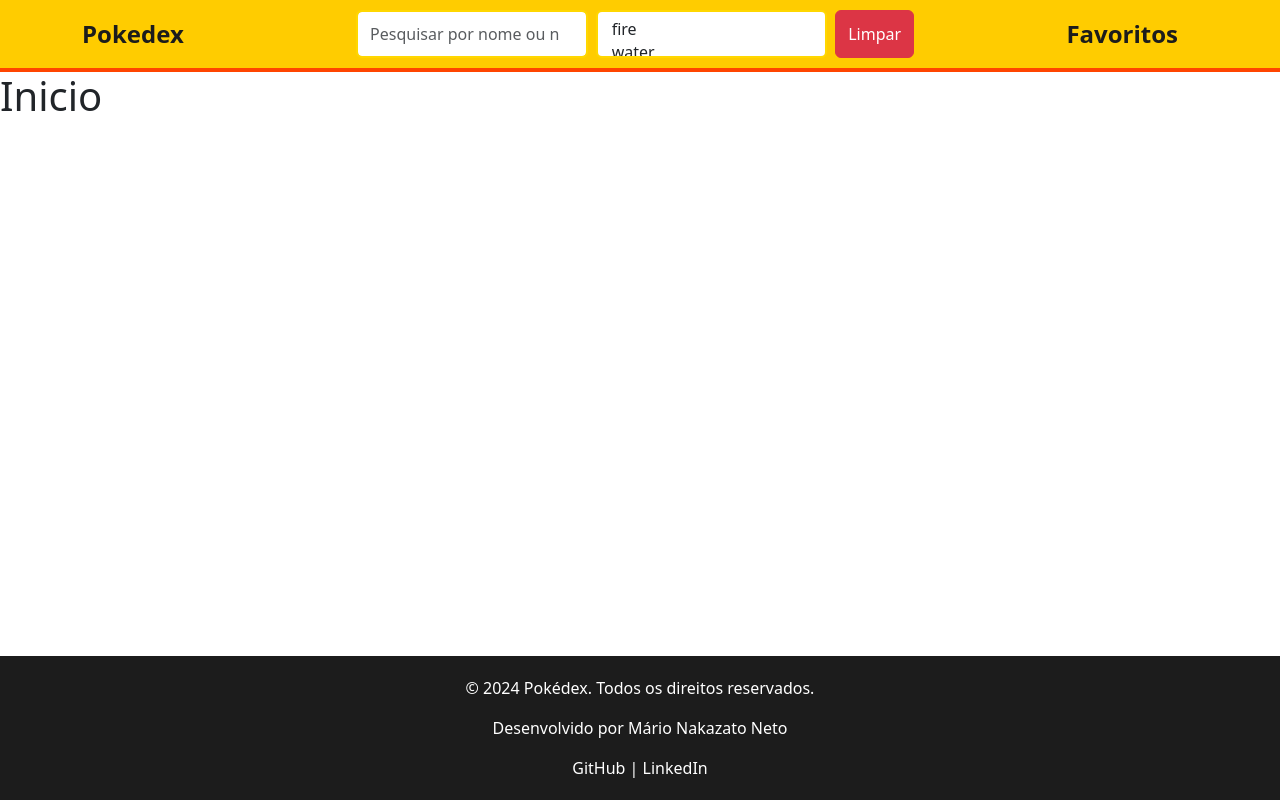
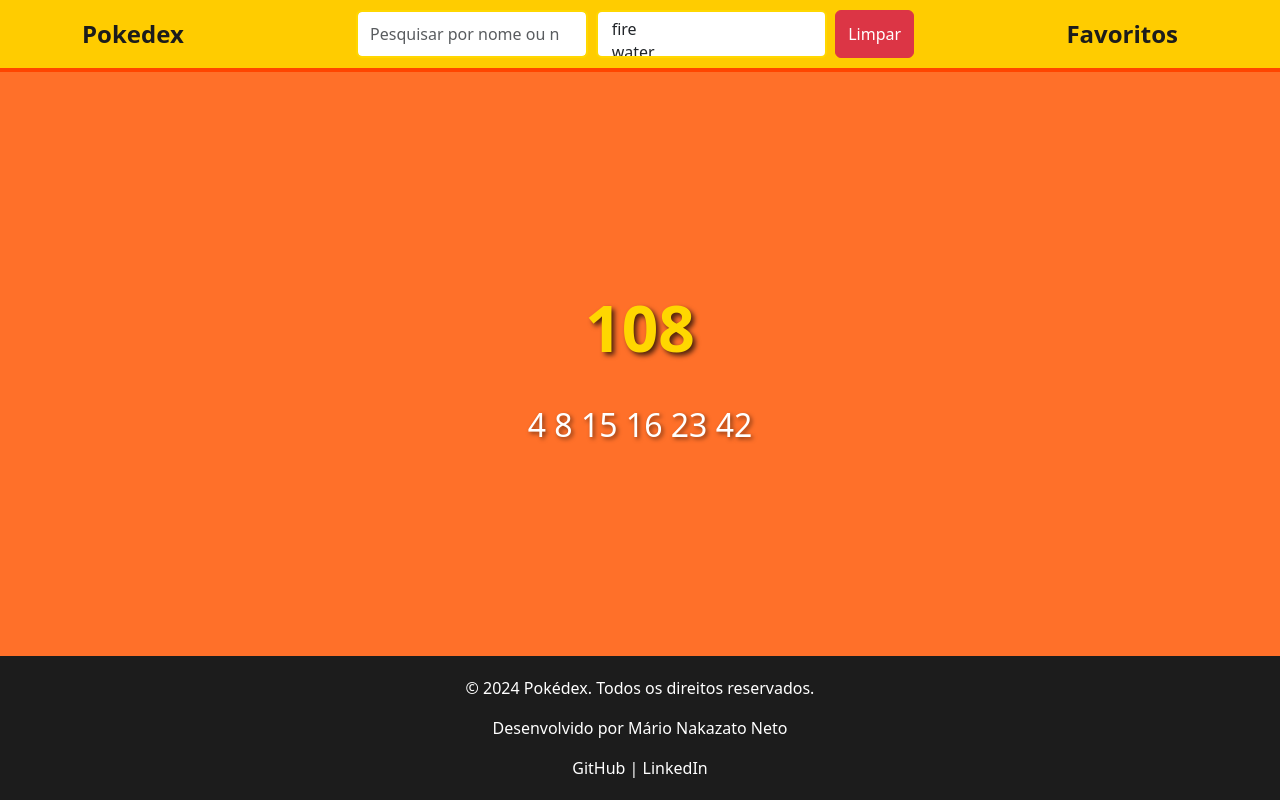
Before and after one commit to Mario-Nakazato/pokedex, a Vue app in the folder pokedex/: page / in a window 1280 px wide. Built offline with nearby package versions, Linux system fonts and the light colour scheme.

Commit message:
Home page

```diff
--- a/pokedex/src/views/Home.vue
+++ b/pokedex/src/views/Home.vue
@@ -1,11 +1,26 @@
 <template>
-	<div>
-		<h1>Inicio</h1>
+	<div class="d-flex flex-column justify-content-center align-items-center vh-80"
+		style="background-color: #ff7029; box-shadow: 0 0 15px rgba(0, 0, 0, 0.8);">
+		<div class="part-one">108</div>
+		<div class="part-two">4 8 15 16 23 42</div>
 	</div>
 </template>
 
 <script setup lang="ts">
-
 </script>
 
-<style scoped></style>
+<style scoped>
+.part-one {
+	font-size: 4rem;
+	font-weight: bold;
+	margin-bottom: 25px;
+	color: #FFD700;
+	text-shadow: 3px 3px 5px rgba(0, 0, 0, 0.7);
+}
+
+.part-two {
+	font-size: 2rem;
+	color: #FFFFFF;
+	text-shadow: 2px 2px 4px rgba(0, 0, 0, 0.5);
+}
+</style>
```
